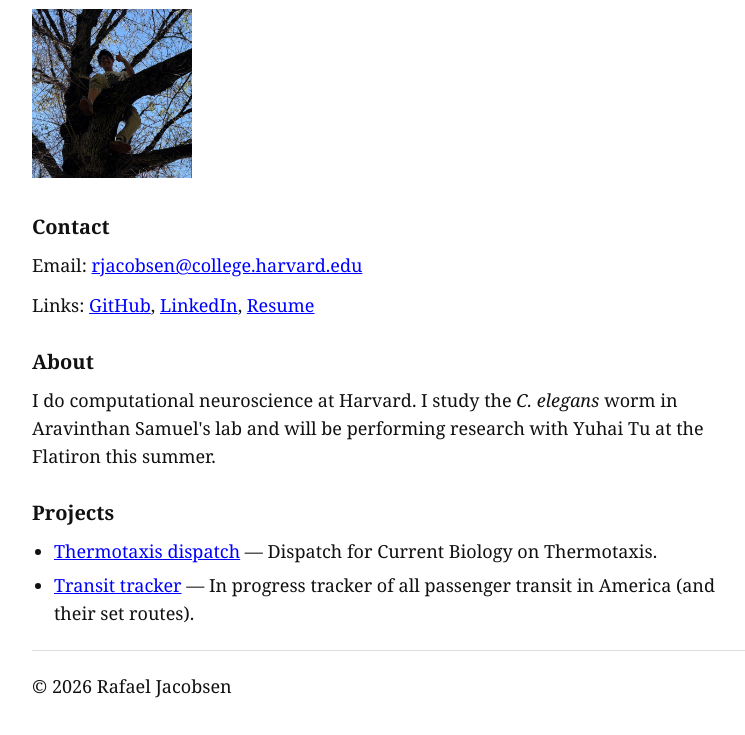
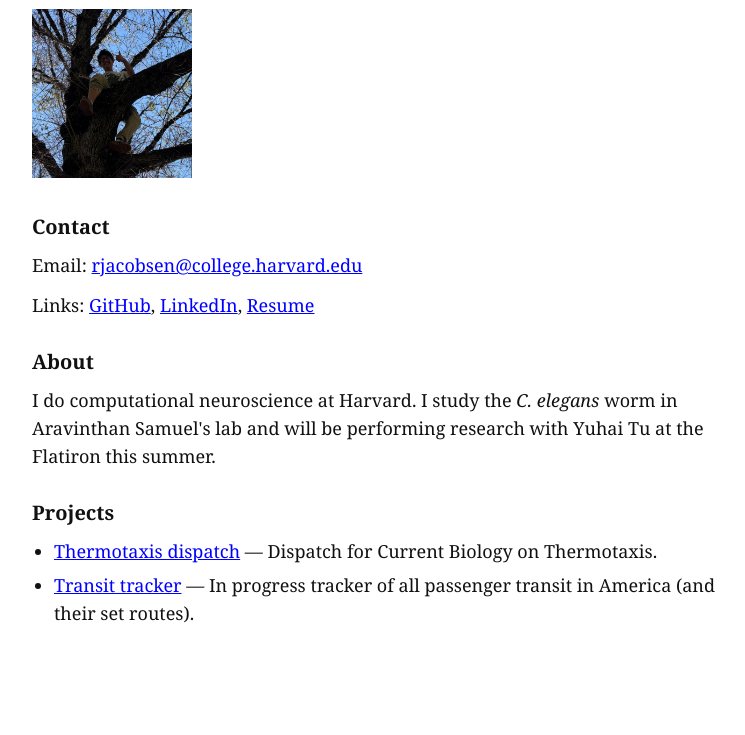
Before and after one commit to rafaeljacobsen/rafaeljacobsencom, a plain HTML site: page index.html in a window 1280 px wide. Shown: the part 137-872 px from the top of the page, without its empty margins (248-993 px from the left). After the commit the page ends 805 px from the top, so only its background shows below. Drawn offline with Linux system fonts and the light colour scheme.

Commit message:
Update index.html

```diff
--- a/index.html
+++ b/index.html
@@ -39,11 +39,6 @@
         — In progress tracker of all passenger transit in America (and their set routes).
       </li>
     </ul>
-
-    <hr />
-
-    <p>© <span id="y"></span> Rafael Jacobsen</p>
-
     <script>
       document.getElementById("y").textContent = new Date().getFullYear();
     </script>
```
